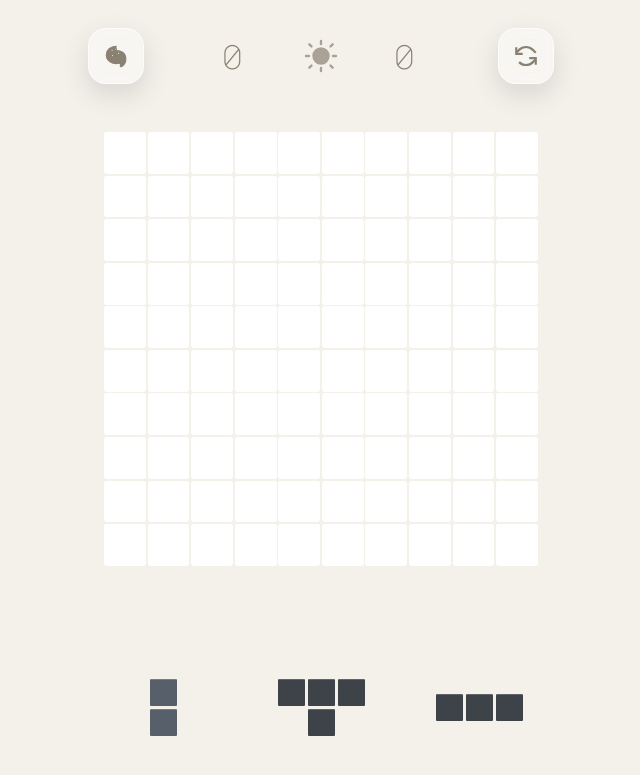
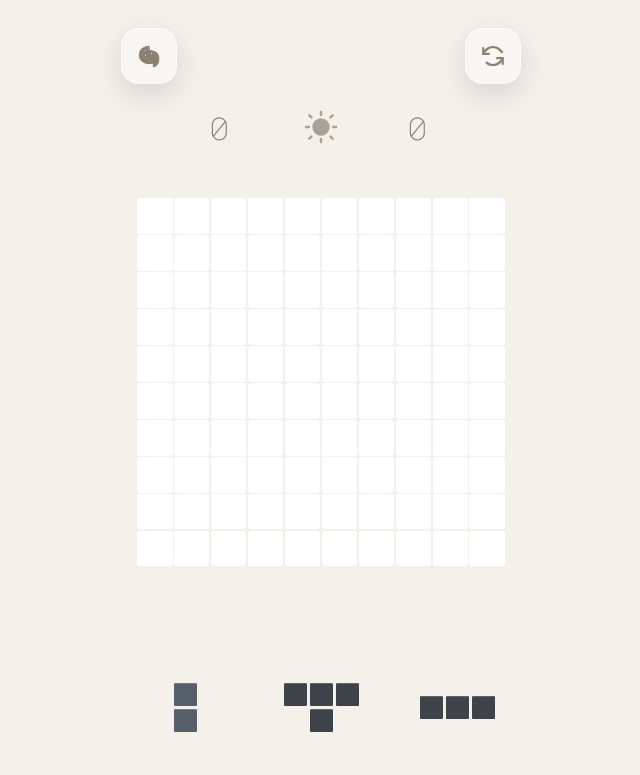
Before and after one commit to murakamikristin/1010, a website: page index.html in a window 1280 px wide. Shown: the whole page, without its empty margins (319-959 px from the left). Drawn offline with Linux system fonts and the light colour scheme; a web font is replaced by a local one.

Commit message:
Reflow top bar layout and palette icon

```diff
--- a/index.html
+++ b/index.html
@@ -86,9 +86,9 @@
     position:relative;
     z-index:30;
     display:flex;
-    align-items:center;
-    justify-content:space-between;
-    gap:clamp(30px,10vw,60px);
+    flex-direction:column;
+    align-items:stretch;
+    gap:clamp(12px,3vw,20px);
     letter-spacing:.2px;
     color:var(--text);
   }
@@ -110,21 +110,19 @@
   .btn:active{opacity:.7}
   .score{
     font-family:'Major Mono Display', 'Coiny', system-ui, sans-serif;
-    font-size:clamp(26px,6vw,34px);
+    font-size:clamp(24px,5.5vw,32px);
     letter-spacing:.16em;
     color:var(--text);
-    width:100%;
+    min-width:clamp(64px,14vw,110px);
     text-align:center;
     padding:0 4px;
   }
   .score-board{
-    display:grid;
-    grid-template-columns:repeat(3, minmax(60px, 1fr));
+    display:flex;
     align-items:center;
-    justify-items:center;
-    flex:1 1 auto;
-    gap:clamp(12px,3vw,24px);
-    min-width:0;
+    justify-content:center;
+    width:100%;
+    gap:clamp(14px,4vw,26px);
   }
   .score-divider{
     width:clamp(28px,7vw,36px);
@@ -134,6 +132,12 @@
     opacity:.7;
   }
   .icon-group{display:flex;align-items:center;gap:clamp(14px,4vw,20px);flex:0 0 auto;}
+  .top-actions{
+    display:flex;
+    align-items:center;
+    justify-content:space-between;
+    width:100%;
+  }
   .glass-btn{width:clamp(48px,12vw,56px);height:clamp(48px,12vw,56px);border-radius:18px;border:1px solid rgba(255,255,255,.6);background:rgba(255,255,255,.35);backdrop-filter:blur(20px);box-shadow:0 10px 28px rgba(0,0,0,.12);display:flex;align-items:center;justify-content:center;cursor:pointer;color:var(--text);position:relative;overflow:hidden;}
   .glass-btn::after{content:'';position:absolute;inset:6%;border-radius:inherit;border:1px solid rgba(255,255,255,.7);opacity:.4;pointer-events:none;}
   .glass-btn svg{width:clamp(22px,6vw,26px);height:clamp(22px,6vw,26px);stroke:currentColor;}
@@ -332,7 +336,7 @@
   .score-grid.single{ grid-template-columns:1fr; text-transform:none; }
   .score-box{ background:transparent; border-radius:18px; padding:14px; }
   .score-box span{ display:block; opacity:.6; margin-bottom:10px; }
-  .score-box strong{ display:block; font-family:'Major Mono Display', 'Coiny', system-ui, sans-serif; font-size:clamp(34px,8vw,44px); font-weight:700; color:var(--text); text-transform:none; letter-spacing:.18em; }
+  .score-box strong{ display:block; font-family:'Major Mono Display', 'Coiny', system-ui, sans-serif; font-size:clamp(38px,9vw,50px); font-weight:700; color:var(--text); text-transform:none; letter-spacing:.2em; }
   .sheet .btn{
     font-family:'Sixtyfour', system-ui, sans-serif;
     font-size:clamp(18px,6vw,22px);
@@ -349,6 +353,7 @@
 </head>
 <body>
   <div class="topbar" id="topbar">
+    <div class="top-actions">
       <div class="icon-group">
         <div class="palette-wrap">
           <button class="palette-btn" id="paletteBtn" aria-label="Change block colors">
@@ -359,14 +364,6 @@
           <div class="palette-panel" id="palettePanel" aria-label="Color options"></div>
         </div>
       </div>
-    <div class="score-board">
-      <div class="score" id="score">0</div>
-      <svg class="score-divider" viewBox="0 0 24 24" stroke-width="1.6">
-        <path d="M12 17a5 5 0 1 0 0-10 5 5 0 0 0 0 10Z" fill="currentColor"/>
-        <path d="M12 2v2M12 20v2M4 12H2m20 0h-2M5.636 5.636 4.222 4.222m15.556 0-1.414 1.414m0 12.728 1.414 1.414M4.222 19.778l1.414-1.414" stroke-linecap="round" fill="none"/>
-      </svg>
-      <div class="score" id="topScore">0</div>
-    </div>
       <div class="icon-group">
         <button class="glass-btn" id="resetBtn" aria-label="Reset game">
           <svg viewBox="0 0 24 24" fill="none" stroke-width="2">
@@ -376,6 +373,15 @@
             <path d="M3 9l2.64-2.66a9 9 0 0 1 12.73 0L21 9"></path>
           </svg>
         </button>
+      </div>
+    </div>
+    <div class="score-board">
+      <div class="score" id="score">0</div>
+      <svg class="score-divider" viewBox="0 0 24 24" stroke-width="1.6">
+        <path d="M12 17a5 5 0 1 0 0-10 5 5 0 0 0 0 10Z" fill="currentColor"/>
+        <path d="M12 2v2M12 20v2M4 12H2m20 0h-2M5.636 5.636 4.222 4.222m15.556 0-1.414 1.414m0 12.728 1.414 1.414M4.222 19.778l1.414-1.414" stroke-linecap="round" fill="none"/>
+      </svg>
+      <div class="score" id="topScore">0</div>
     </div>
   </div>
 
```
Lines whose indentation alone changed are shown as unchanged.
